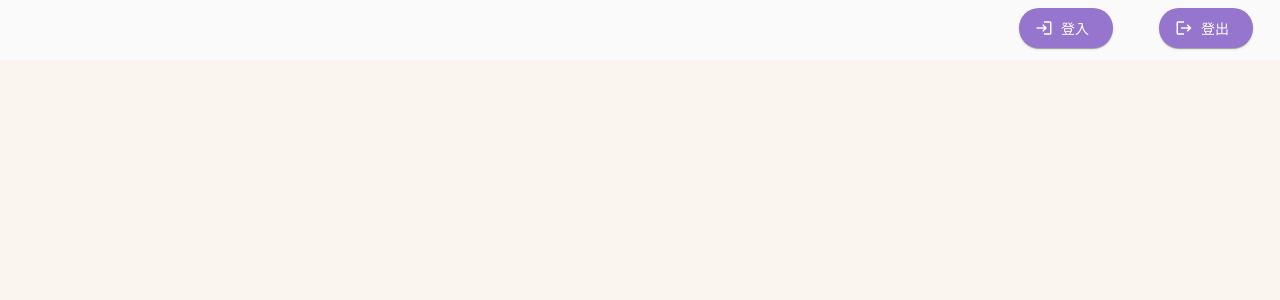
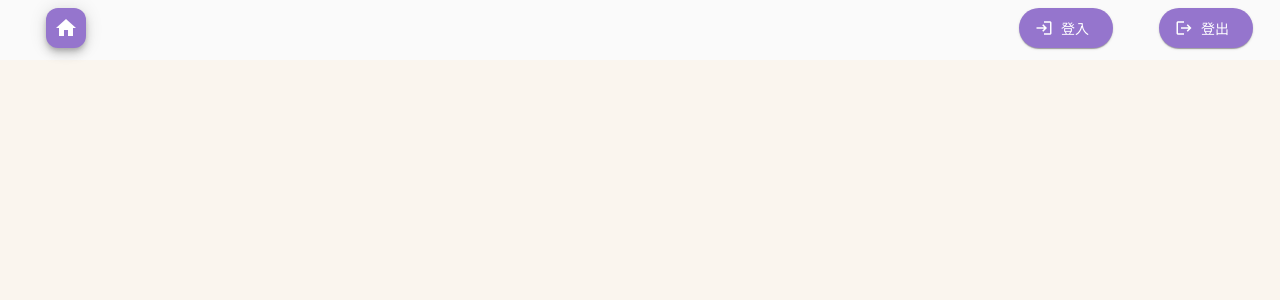
Before and after one commit to alice-0528/qesnaire, an Angular app: page / in a window 1280 px wide. Shown: the top 300 px of the page. Built offline with nearby package versions, Linux system fonts and the light colour scheme.

Commit message:
0306-1514update

```diff
--- a/src/app/@components/login/login.component.html
+++ b/src/app/@components/login/login.component.html
@@ -8,10 +8,10 @@
   <br>
   <mat-form-field>
     <mat-label>Password</mat-label>
-    <input matInput [(ngModel)]="account" />
+    <input type="password" matInput [(ngModel)]="password" />
   </mat-form-field>
 </mat-dialog-content>
 <mat-dialog-actions>
   <button mat-button (click)="onNoClick()">Cancel</button>
-  <button mat-button [mat-dialog-close]="account()" cdkFocusInitial>Ok</button>
+  <button mat-button [mat-dialog-close]="account()" [mat-dialog-close]="password()" cdkFocusInitial>Ok</button>
 </mat-dialog-actions>
--- a/src/app/@components/login/login.component.ts
+++ b/src/app/@components/login/login.component.ts
@@ -16,6 +16,7 @@ import { AppComponent } from '../../app.component';
 
 export interface DialogData {
   account: string;
+  password: string;
   name: string;
 }
 
@@ -37,6 +38,7 @@ export class LoginComponent {
   readonly dialogRef = inject(MatDialogRef<AppComponent>);
   readonly data = inject<DialogData>(MAT_DIALOG_DATA);
   readonly account = model(this.data.account);
+  readonly password = model(this.data.password)
 
   onNoClick(): void {
     this.dialogRef.close();
--- a/src/app/app.component.html
+++ b/src/app/app.component.html
@@ -1,4 +1,19 @@
 <header class="header">
+
+  <div class="home">
+    <section>
+    <div class="example-button-row">
+      <div class="example-flex-container">
+        <div class="example-button-container">
+          <button mat-mini-fab routerLink="/list" routerLinkActive="active" class="homeStyle">
+            <mat-icon>home</mat-icon>
+          </button>
+        </div>
+      </div>
+    </div>
+  </section>
+  </div>
+
 
   <!-- 登入登出按鈕 -->
   <div class="loginBtn">
--- a/src/app/app.component.scss
+++ b/src/app/app.component.scss
@@ -1,17 +1,14 @@
 .header {
   background-color: #fafafa;
-  width: 100vw;
+  width: 100%;
   height: 60px;
-  // position: fixed;
-  // top:0%;
-  // left:0%;
-  // z-index: 10;
+  display: flex;
+  justify-content: space-between;
+
 }
 
 // 登入登出按鈕
-section {
-  display: table;
-}
+
 
 .btnStyle {
   background-color: #9575cd !important;
@@ -48,5 +45,15 @@ section {
 
 .loginBtn {
   display: flex;
-  justify-content: end;
 }
+
+.homeStyle{
+  background-color: #9575cd !important;
+  color: white !important;
+  transition: transform 0.2s;
+
+  &:hover {
+    transform: translateY(-2px);
+    background-color: #7e57c2 !important;
+  }
+}
--- a/src/app/app.component.ts
+++ b/src/app/app.component.ts
@@ -1,5 +1,5 @@
 import {ChangeDetectionStrategy, Component, inject, model, signal} from '@angular/core';
-import { RouterOutlet } from '@angular/router';
+import { RouterLink, RouterLinkActive, RouterOutlet } from '@angular/router';
 import {MatIconModule} from '@angular/material/icon';
 import {MatDividerModule} from '@angular/material/divider';
 import {MatButtonModule} from '@angular/material/button';
@@ -24,7 +24,7 @@ export interface DialogData {
 
 @Component({
   selector: 'app-root',
-  imports: [RouterOutlet,MatButtonModule, MatDividerModule, MatIconModule,MatFormFieldModule, MatInputModule, FormsModule],
+  imports: [RouterOutlet,MatButtonModule, MatDividerModule, MatIconModule,MatFormFieldModule, MatInputModule, FormsModule,RouterLink,RouterLinkActive],
   templateUrl: './app.component.html',
   styleUrl: './app.component.scss',
   changeDetection: ChangeDetectionStrategy.OnPush,
```
